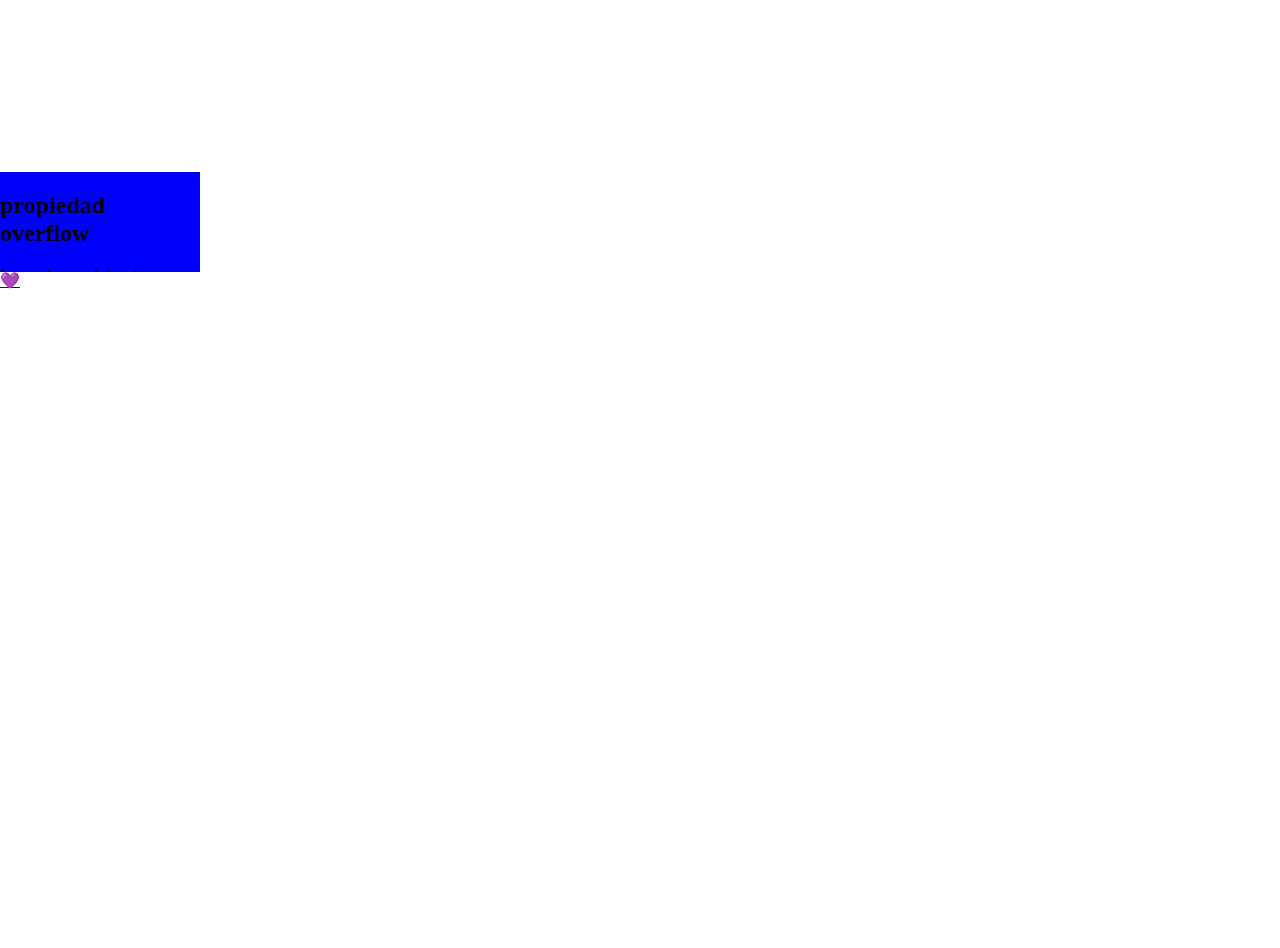
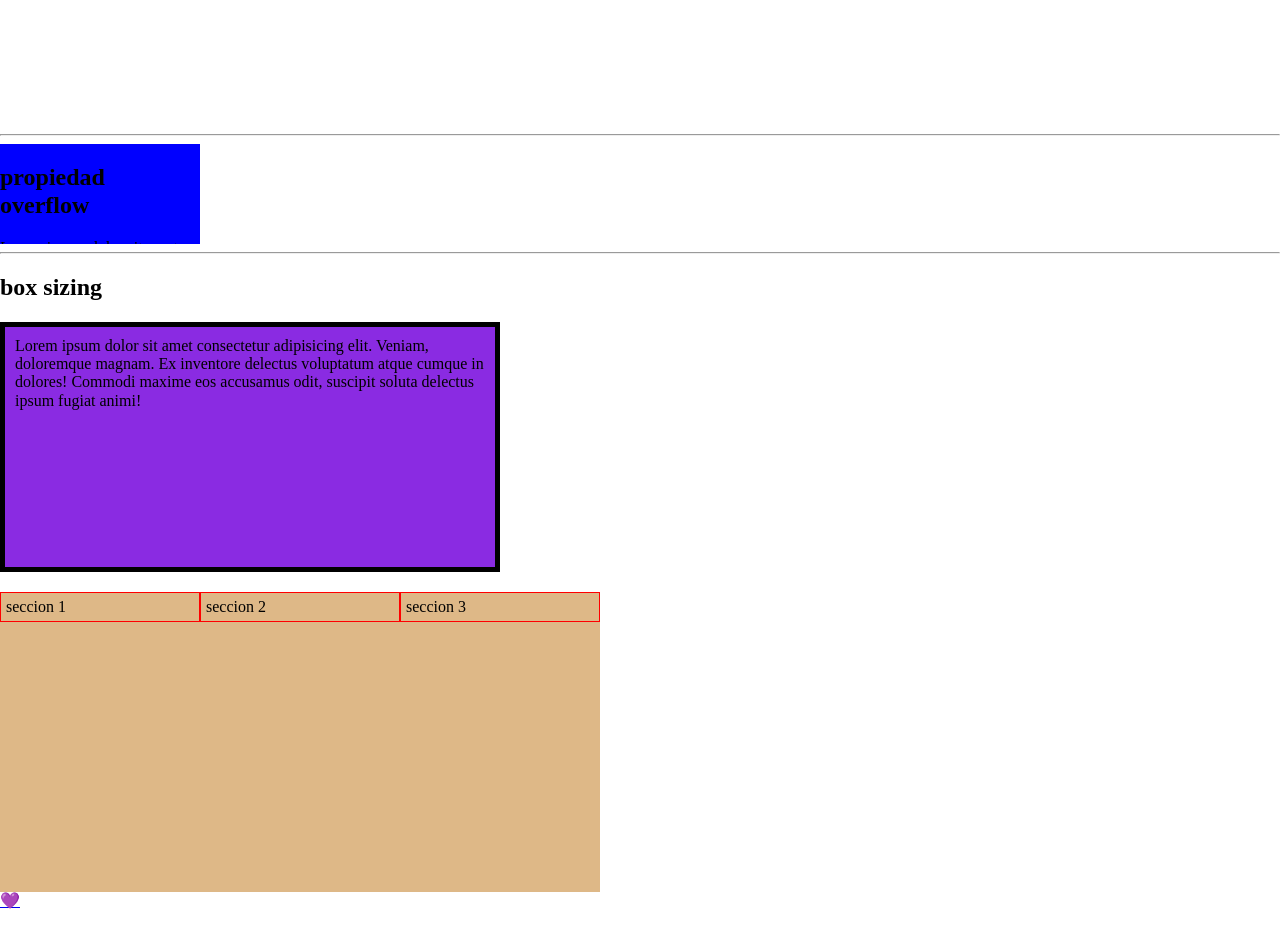
Before and after one commit to Joe-Molina/aprendiendo-css, a plain HTML site: page boxmodel.html in a window 1280 px wide. Shown: the part 1640-2588 px from the top of the page. Before the commit the page ends 2464 px from the top, so only its background shows below. Drawn offline with Linux system fonts and the light colour scheme.

Commit message:
box-zigin

```diff
--- a/boxmodel.css
+++ b/boxmodel.css
@@ -106,3 +106,41 @@ grid
     overflow: scroll;
     overflow: auto;
 }
+
+/* box sizing */
+
+.box-sizing-content {
+    background-color: blueviolet;
+    width: 500px;
+    height: 250px;
+    box-sizing: border-box;
+    padding: 10px;
+    border: thick solid black;
+}
+
+
+.container-col-3 {
+    background-color: burlywood;
+    margin-top: 20px;
+    width: 600px;
+    height: 300px;
+}
+
+.container-col-3 > * {
+    width: 200px;
+    float: left;
+    border: thin solid red ;
+    box-sizing: border-box;
+    padding: 5px;
+}
+
+/* hacer reseteos para que todos sean border-box */
+/* apply a natural box layout model to all elements, but allowing components to change */
+html {
+    box-sizing: border-box;
+  }
+  *, *:before, *:after {
+    box-sizing: inherit;
+  }
+
+/* float and clear */
--- a/boxmodel.html
+++ b/boxmodel.html
@@ -60,6 +60,7 @@
             Lorem ipsum dolor sit amet consectetur adipisicing elit. Veritatis illo rem blanditiis repellendus voluptates libero optio laborum asperiores itaque. Officia inventore ab vero molestias? Dolore rem eius sapiente laborum dicta.
         </div>
     </div>
+    <hr>
     <div class="propiedad overflow">
         <h2>propiedad overflow</h2>
         <p class="overflow">
@@ -67,6 +68,18 @@
         </p>
 
     </div>
+    <hr>
+    <div class="box-sizing">
+        <h2>box sizing</h2>
+        <div class="box-sizing-content">
+            Lorem ipsum dolor sit amet consectetur adipisicing elit. Veniam, doloremque magnam. Ex inventore delectus voluptatum atque cumque in dolores! Commodi maxime eos accusamus odit, suscipit soluta delectus ipsum fugiat animi!
+        </div>
+    </div>
+    <article class="container-col-3">
+        <section class="item">seccion 1</section>
+        <section class="item">seccion 2</section>
+        <section class="item">seccion 3</section>
+    </article>
     <a href="index.html#boxmodel">💜</a>
     <br><br><br><br><br><br><br><br><br><br><br><br><br><br><br><br><br><br><br><br><br><br><br><br><br><br><br><br><br><br>
 </body>
```
Also changed, not shown: index.html (+11 -2 lines), style.css (+7 -9 lines).
